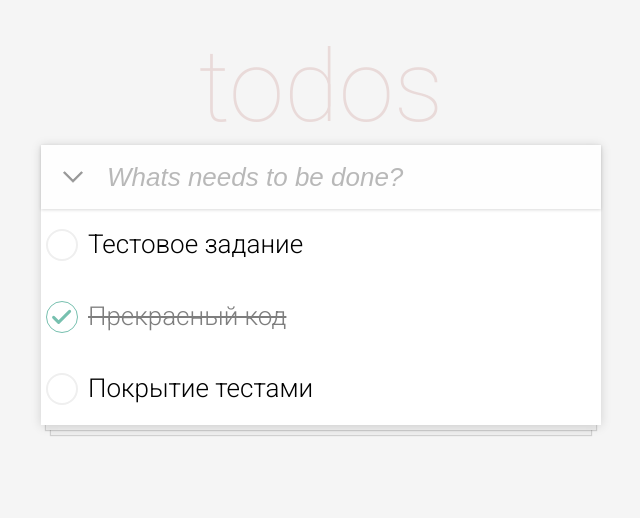
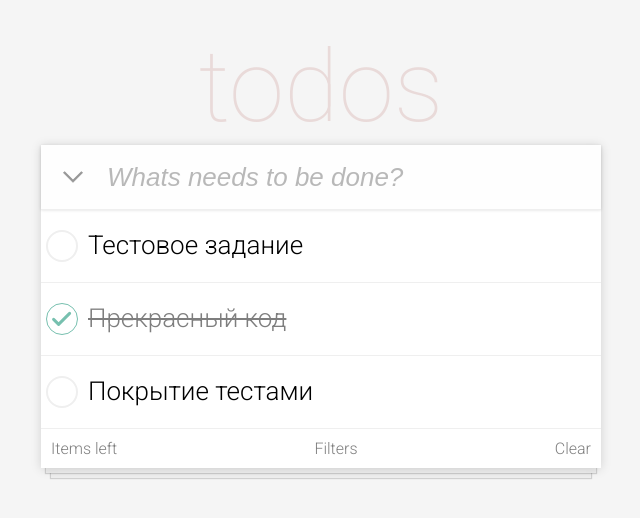
Before and after one commit to GadMinz/todos-mindbox, a React (Create React App) app: page / in a window 1280 px wide. Shown: the top 518 px of the page, without its empty margins (319-959 px from the left). Built offline with nearby package versions, Linux system fonts and the light colour scheme.

Commit message:
Add footer

```diff
--- a/src/App.tsx
+++ b/src/App.tsx
@@ -2,6 +2,7 @@ import React from "react";
 import "./scss/App.scss";
 import TodoPanel from "./components/TodoPanel/TodoPanel";
 import TodoList from "./components/TodoList/TodoList";
+import Footer from "./components/Footer/Footer";
 
 export type Todo = {
   id: number;
@@ -40,7 +41,8 @@ const App = () => {
       </div>
       <div className="content">
         <TodoPanel addTodo={addTodo} />
-        <TodoList todos={todos} checkTodo={checkTodo}/>
+        <TodoList todos={todos} checkTodo={checkTodo} />
+        <Footer />
       </div>
     </div>
   );
--- /dev/null
+++ b/src/components/Footer/Footer.module.scss
@@ -0,0 +1,8 @@
+.footer {
+  display: flex;
+  justify-content: space-between;
+  font-size: 16px;
+  padding: 10px;
+  border-top: 1px solid #efefef;
+  color: #7f7f7f;
+}
--- /dev/null
+++ b/src/components/Footer/Footer.tsx
@@ -0,0 +1,16 @@
+import React from "react";
+import s from "./Footer.module.scss";
+
+interface FooterProps {}
+
+const Footer: React.FC<FooterProps> = () => {
+  return (
+    <div className={s.footer}>
+      <div>Items left</div>
+      <div>Filters</div>
+      <div>Clear</div>
+    </div>
+  );
+};
+
+export default Footer;
--- a/src/components/TodoList/TodoItem/TodoItem.module.scss
+++ b/src/components/TodoList/TodoItem/TodoItem.module.scss
@@ -1,7 +1,7 @@
 .todo {
   padding: 20px 5px;
   display: flex;
-
+  border-top: 1px solid #efefef;;
   &_title {
     flex: 1;
   }
```
